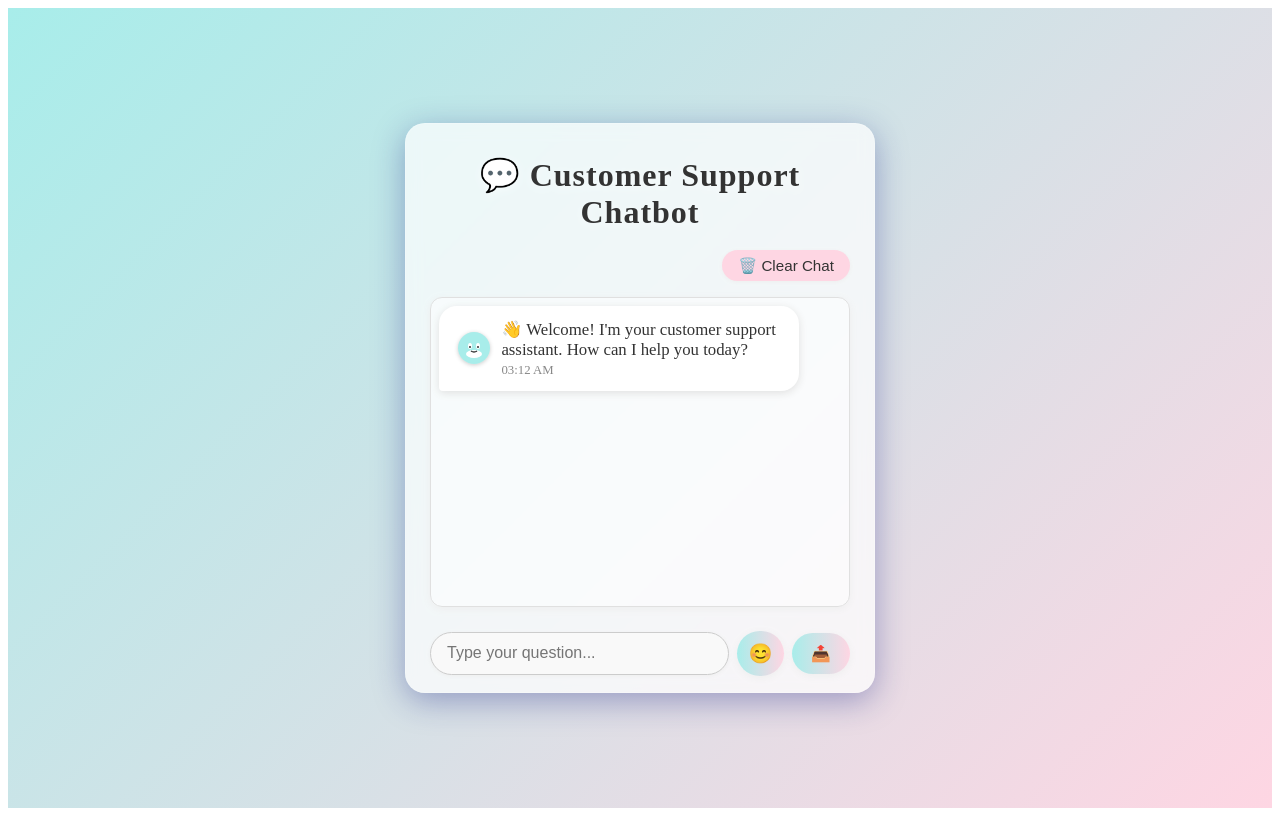
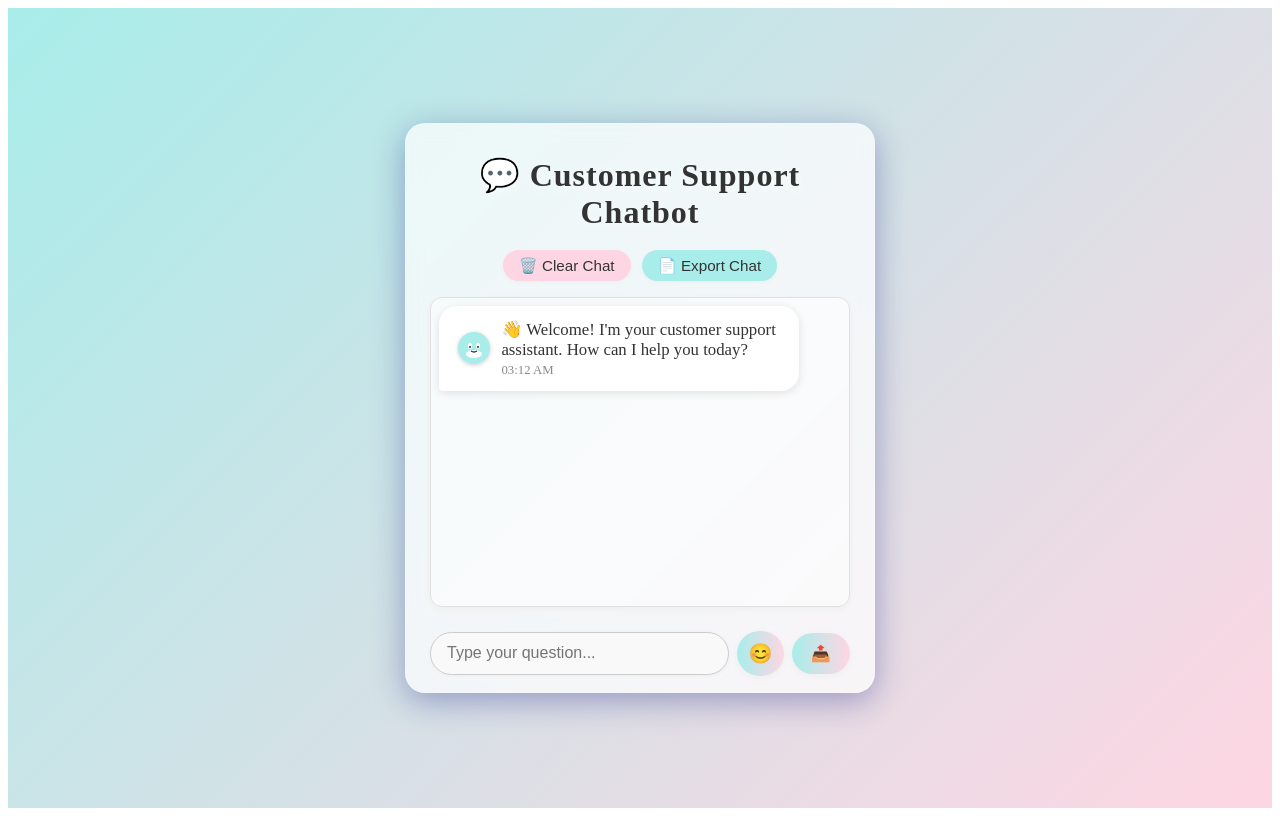
Before and after one commit to hazelcodes54/Customer-chat-bot, a React (Create React App) app in the folder chatbot-frontend/: page / in a window 1280 px wide. Built offline with nearby package versions, Linux system fonts and the light colour scheme.

Commit message:
Add Export Chat button feature and center chat controls for improved UI

```diff
--- a/chatbot-frontend/src/App.tsx
+++ b/chatbot-frontend/src/App.tsx
@@ -1,4 +1,3 @@
-
 import React, { useState, useRef, useEffect } from "react";
 import './App.css';
 
@@ -11,7 +10,6 @@ const TypingIndicator = () => (
   </div>
 );
 
-
 function App() {
   // Utility: check if bot response is a handoff
   function isHandoff(response: string) {
@@ -23,6 +21,12 @@ function App() {
     const saved = sessionStorage.getItem("chatbot_messages");
     return saved ? JSON.parse(saved) : [];
   });
+
+  // Clear chat handler
+  const handleClearChat = () => {
+    sessionStorage.removeItem("chatbot_messages");
+    setMessages([]);
+  };
   const [input, setInput] = useState("");
   const [showEmojiPicker, setShowEmojiPicker] = useState(false);
   // Emoji list (simple set)
@@ -42,8 +46,6 @@ function App() {
   const [handoffEmail, setHandoffEmail] = useState("");
   const [handoffIssue, setHandoffIssue] = useState("");
   const [handoffSent, setHandoffSent] = useState(false);
-
-  // Save messages to sessionStorage whenever they change
 
   // Add welcome message on initial load
   useEffect(() => {
@@ -218,10 +220,19 @@ function App() {
     boxShadow: "0 1px 4px #ccc",
   };
 
-  // Clear chat handler
-  const handleClearChat = () => {
-    sessionStorage.removeItem("chatbot_messages");
-    setMessages([]);
+
+  // Export chat handler
+  const handleExportChat = () => {
+    const chatText = messages.map(m => `${m.role === "user" ? "You" : "Bot"} (${m.timestamp}):\n${m.text}\n`).join("\n");
+    const blob = new Blob([chatText], { type: "text/plain" });
+    const url = URL.createObjectURL(blob);
+    const a = document.createElement("a");
+    a.href = url;
+    a.download = "chat_history.txt";
+    document.body.appendChild(a);
+    a.click();
+    document.body.removeChild(a);
+    URL.revokeObjectURL(url);
   };
 
   return (
@@ -230,10 +241,9 @@ function App() {
         <div style={headerStyle}>
           <span role="img" aria-label="chat">💬</span> Customer Support Chatbot
         </div>
+        <div style={{ display: "flex", gap: "0.7rem", marginBottom: "1rem", justifyContent: "center", alignItems: "center" }}>
           <button
             style={{
-            marginBottom: "1rem",
-            alignSelf: "flex-end",
               padding: "0.4rem 1rem",
               borderRadius: "999px",
               border: "none",
@@ -249,6 +259,24 @@ function App() {
           >
             🗑️ Clear Chat
           </button>
+          <button
+            style={{
+              padding: "0.4rem 1rem",
+              borderRadius: "999px",
+              border: "none",
+              background: "#a8edea",
+              color: "#333",
+              fontWeight: 500,
+              fontSize: "0.95rem",
+              cursor: "pointer",
+              boxShadow: "0 1px 4px #eee",
+              transition: "background 0.2s",
+            }}
+            onClick={handleExportChat}
+          >
+            📄 Export Chat
+          </button>
+        </div>
         <div style={chatWindow} ref={chatRef}>
           {messages.length === 0 && (
             <div style={{ textAlign: "center", color: "#888", marginTop: "2rem" }}>
```
Lines whose indentation alone changed are shown as unchanged.
